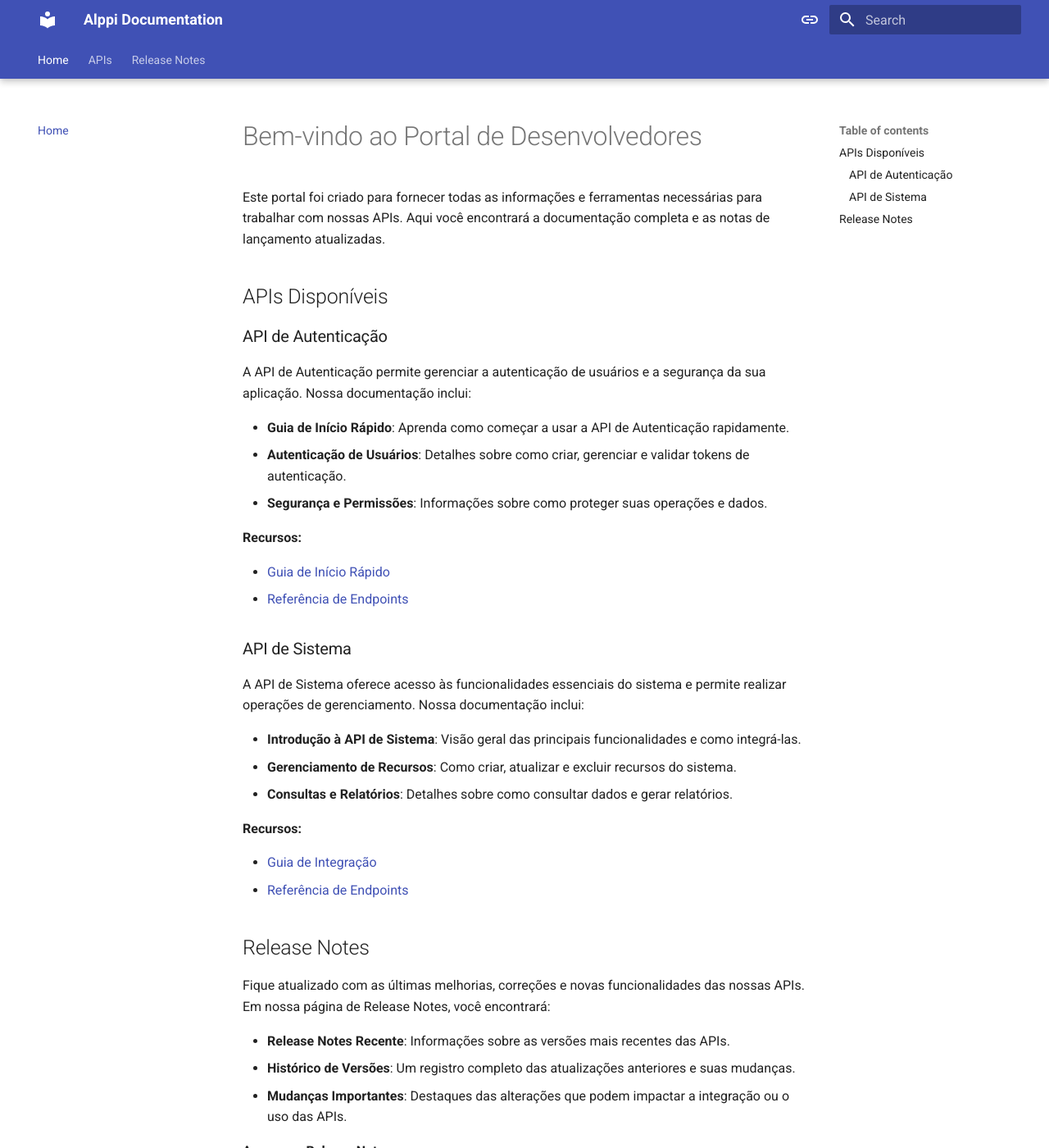
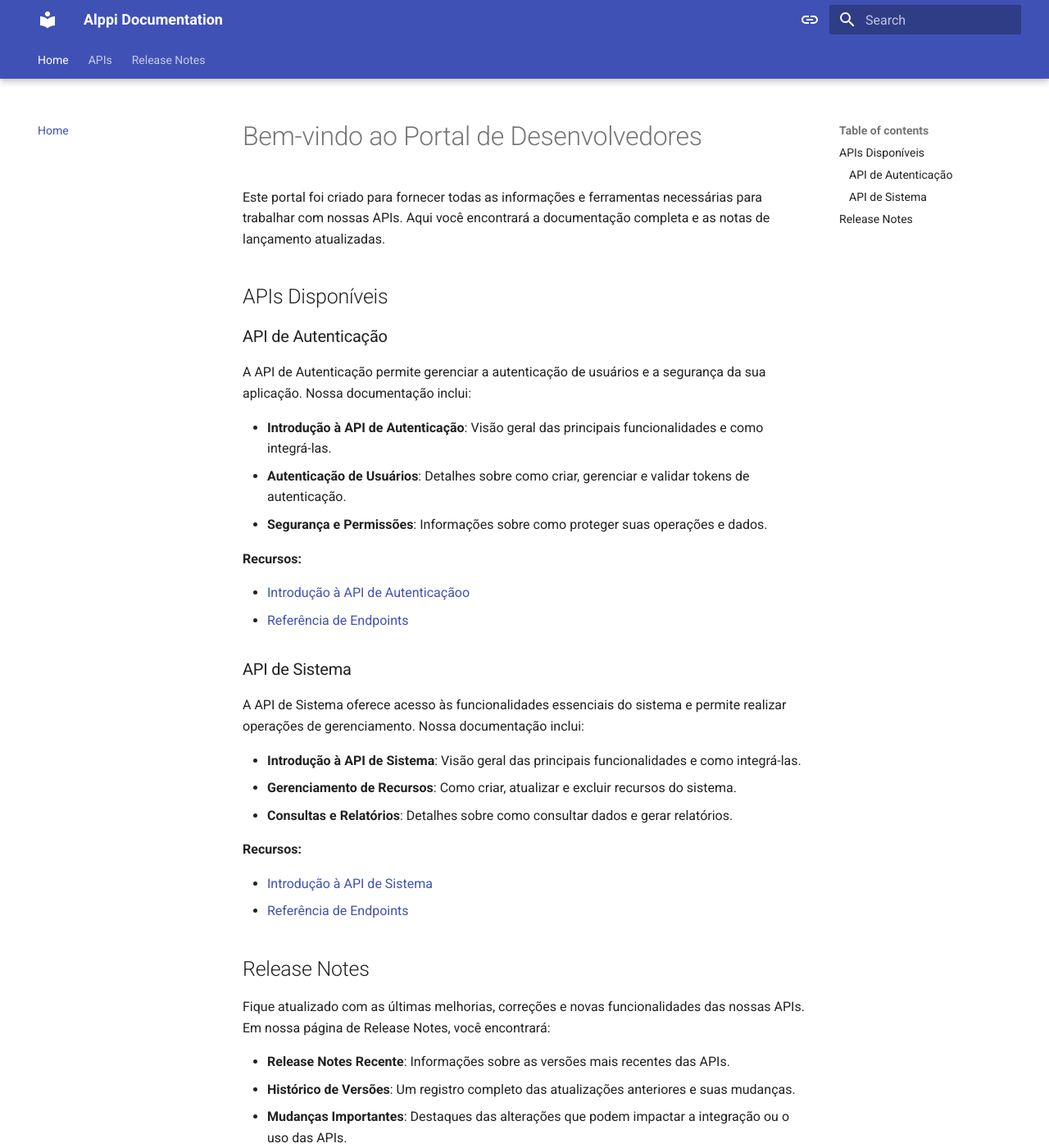
Before and after one commit to AlppiTechnology/AlppiDocumentation, an MkDocs documentation site: the page built from docs/index.md, in a window 1280 px wide and 1400 px high. Shown: the whole window at 82% size. Built offline with MkDocs 1.6.1 and Material for MkDocs 9.7.7, drawn with Linux system fonts in a browser that asks for light colours.

Commit message:
doc: criação de novos index para contextualização

```diff
--- a/docs/index.md
+++ b/docs/index.md
@@ -8,13 +8,13 @@ Este portal foi criado para fornecer todas as informações e ferramentas necess
 
 A API de Autenticação permite gerenciar a autenticação de usuários e a segurança da sua aplicação. Nossa documentação inclui:
 
-- **Guia de Início Rápido**: Aprenda como começar a usar a API de Autenticação rapidamente.
+- **Introdução à API de Autenticação**: Visão geral das principais funcionalidades e como integrá-las.
 - **Autenticação de Usuários**: Detalhes sobre como criar, gerenciar e validar tokens de autenticação.
 - **Segurança e Permissões**: Informações sobre como proteger suas operações e dados.
 
 **Recursos:**
 
-- [Guia de Início Rápido](/AlppiDocumentation/api/authentication/)
+- [Introdução à API de Autenticaçãoo](/AlppiDocumentation/api/authentication/)
 - [Referência de Endpoints](/AlppiDocumentation/api/authentication/login.md)
 
 
@@ -28,7 +28,7 @@ A API de Sistema oferece acesso às funcionalidades essenciais do sistema e perm
 
 **Recursos:**
 
-- [Guia de Integração](/AlppiDocumentation/api/system/)
+- [Introdução à API de Sistema](/AlppiDocumentation/api/system/)
 - [Referência de Endpoints](/AlppiDocumentation/api/system/campus.md)
 
 
```
